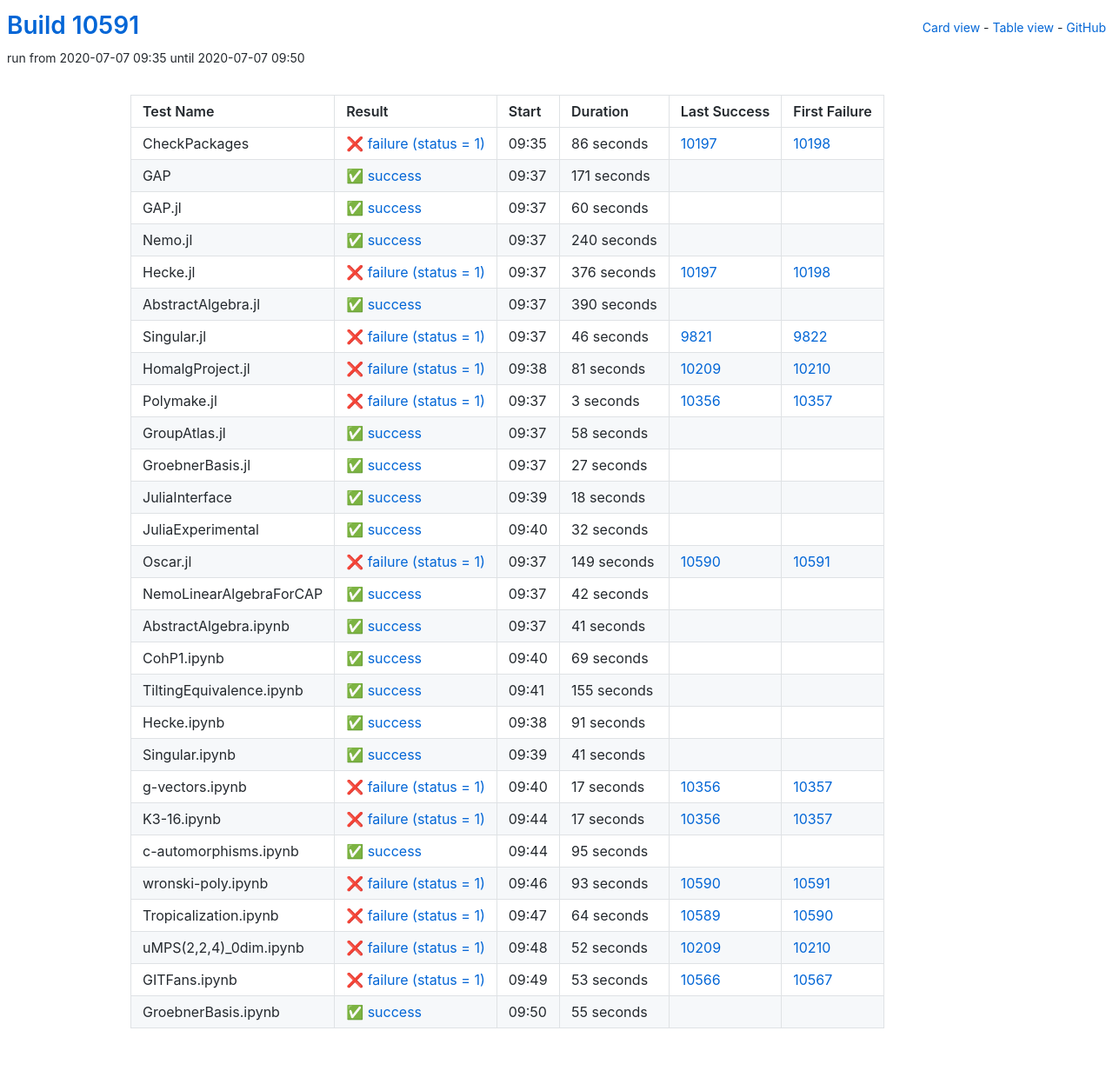
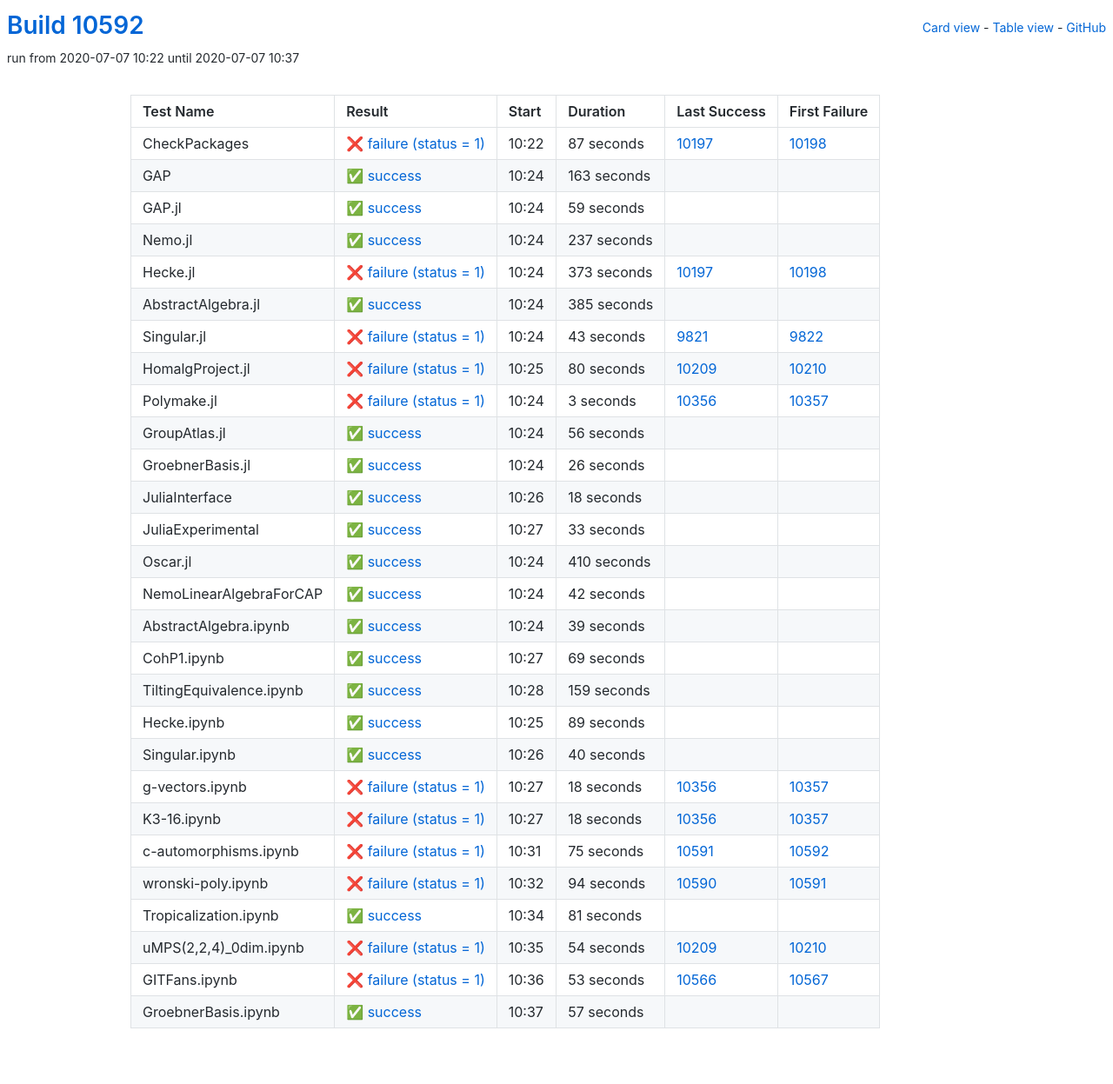
Before and after one commit to oscar-system/oscar-ci-status, a Jekyll site: the page built from table.html, in a window 1280 px wide. Shown: the whole page at 87% size. Built offline with Jekyll 4.4.1, drawn with Linux system fonts in a browser that asks for light colours.

Commit message:
Build #10592

```diff
--- a/_data/ci.yml
+++ b/_data/ci.yml
@@ -1,6 +1,6 @@
 ---
-build: 10591
-build_url: https://oscarci.mathematik.uni-kl.de/job/oscar/10591/
+build: 10592
+build_url: https://oscarci.mathematik.uni-kl.de/job/oscar/10592/
 job: oscar
 organization: oscar-system
 repo: oscar-ci-status
@@ -8,104 +8,104 @@
 tests:
 - name: CheckPackages
   id: checkpackages
-  log: https://oscarci.mathematik.uni-kl.de/job/oscar/10591/artifact/logs/build-10591/CheckPackages.log
-  start: 2020-07-07 09:35
+  log: https://oscarci.mathematik.uni-kl.de/job/oscar/10592/artifact/logs/build-10592/CheckPackages.log
+  start: 2020-07-07 10:22
   success: false
   exitcode: 1
   status: failure
-  duration: 86
+  duration: 87
   last_success: 10197
   last_success_url: https://oscarci.mathematik.uni-kl.de/job/oscar/10197/
   first_failure: 10198
   first_failure_url: https://oscarci.mathematik.uni-kl.de/job/oscar/10198/
 - name: GAP
   id: gap
-  log: https://oscarci.mathematik.uni-kl.de/job/oscar/10591/artifact/logs/build-10591/GAP.log
-  start: 2020-07-07 09:37
+  log: https://oscarci.mathematik.uni-kl.de/job/oscar/10592/artifact/logs/build-10592/GAP.log
+  start: 2020-07-07 10:24
   success: true
   exitcode: 0
   status: success
-  duration: 171
+  duration: 163
   last_success: false
   last_success_url:
   first_failure: false
   first_failure_url:
 - name: GAP.jl
   id: gap-jl
-  log: https://oscarci.mathematik.uni-kl.de/job/oscar/10591/artifact/logs/build-10591/GAP.jl.log
-  start: 2020-07-07 09:37
+  log: https://oscarci.mathematik.uni-kl.de/job/oscar/10592/artifact/logs/build-10592/GAP.jl.log
+  start: 2020-07-07 10:24
   success: true
   exitcode: 0
   status: success
-  duration: 60
+  duration: 59
   last_success: false
   last_success_url:
   first_failure: false
   first_failure_url:
 - name: Nemo.jl
   id: nemo-jl
-  log: https://oscarci.mathematik.uni-kl.de/job/oscar/10591/artifact/logs/build-10591/Nemo.jl.log
-  start: 2020-07-07 09:37
+  log: https://oscarci.mathematik.uni-kl.de/job/oscar/10592/artifact/logs/build-10592/Nemo.jl.log
+  start: 2020-07-07 10:24
   success: true
   exitcode: 0
   status: success
-  duration: 240
+  duration: 237
   last_success: false
   last_success_url:
   first_failure: false
   first_failure_url:
 - name: Hecke.jl
   id: hecke-jl
-  log: https://oscarci.mathematik.uni-kl.de/job/oscar/10591/artifact/logs/build-10591/Hecke.jl.log
-  start: 2020-07-07 09:37
+  log: https://oscarci.mathematik.uni-kl.de/job/oscar/10592/artifact/logs/build-10592/Hecke.jl.log
+  start: 2020-07-07 10:24
   success: false
   exitcode: 1
   status: failure
-  duration: 376
+  duration: 373
   last_success: 10197
   last_success_url: https://oscarci.mathematik.uni-kl.de/job/oscar/10197/
   first_failure: 10198
   first_failure_url: https://oscarci.mathematik.uni-kl.de/job/oscar/10198/
 - name: AbstractAlgebra.jl
   id: abstractalgebra-jl
-  log: https://oscarci.mathematik.uni-kl.de/job/oscar/10591/artifact/logs/build-10591/AbstractAlgebra.jl.log
-  start: 2020-07-07 09:37
+  log: https://oscarci.mathematik.uni-kl.de/job/oscar/10592/artifact/logs/build-10592/AbstractAlgebra.jl.log
+  start: 2020-07-07 10:24
   success: true
   exitcode: 0
   status: success
-  duration: 390
+  duration: 385
   last_success: false
   last_success_url:
   first_failure: false
   first_failure_url:
 - name: Singular.jl
   id: singular-jl
-  log: https://oscarci.mathematik.uni-kl.de/job/oscar/10591/artifact/logs/build-10591/Singular.jl.log
-  start: 2020-07-07 09:37
+  log: https://oscarci.mathematik.uni-kl.de/job/oscar/10592/artifact/logs/build-10592/Singular.jl.log
+  start: 2020-07-07 10:24
   success: false
   exitcode: 1
   status: failure
-  duration: 46
+  duration: 43
   last_success: 9821
   last_success_url: https://oscarci.mathematik.uni-kl.de/job/oscar/9821/
   first_failure: 9822
   first_failure_url: https://oscarci.mathematik.uni-kl.de/job/oscar/9822/
 - name: HomalgProject.jl
   id: homalgproject-jl
-  log: https://oscarci.mathematik.uni-kl.de/job/oscar/10591/artifact/logs/build-10591/HomalgProject.jl.log
-  start: 2020-07-07 09:38
+  log: https://oscarci.mathematik.uni-kl.de/job/oscar/10592/artifact/logs/build-10592/HomalgProject.jl.log
+  start: 2020-07-07 10:25
   success: false
   exitcode: 1
   status: failure
-  duration: 81
+  duration: 80
   last_success: 10209
   last_success_url: https://oscarci.mathematik.uni-kl.de/job/oscar/10209/
   first_failure: 10210
   first_failure_url: https://oscarci.mathematik.uni-kl.de/job/oscar/10210/
 - name: Polymake.jl
   id: polymake-jl
-  log: https://oscarci.mathematik.uni-kl.de/job/oscar/10591/artifact/logs/build-10591/Polymake.jl.log
-  start: 2020-07-07 09:37
+  log: https://oscarci.mathematik.uni-kl.de/job/oscar/10592/artifact/logs/build-10592/Polymake.jl.log
+  start: 2020-07-07 10:24
   success: false
   exitcode: 1
   status: failure
@@ -116,32 +116,32 @@
   first_failure_url: https://oscarci.mathematik.uni-kl.de/job/oscar/10357/
 - name: GroupAtlas.jl
   id: groupatlas-jl
-  log: https://oscarci.mathematik.uni-kl.de/job/oscar/10591/artifact/logs/build-10591/GroupAtlas.jl.log
-  start: 2020-07-07 09:37
+  log: https://oscarci.mathematik.uni-kl.de/job/oscar/10592/artifact/logs/build-10592/GroupAtlas.jl.log
+  start: 2020-07-07 10:24
   success: true
   exitcode: 0
   status: success
-  duration: 58
+  duration: 56
   last_success: false
   last_success_url:
   first_failure: false
   first_failure_url:
 - name: GroebnerBasis.jl
   id: groebnerbasis-jl
-  log: https://oscarci.mathematik.uni-kl.de/job/oscar/10591/artifact/logs/build-10591/GroebnerBasis.jl.log
-  start: 2020-07-07 09:37
+  log: https://oscarci.mathematik.uni-kl.de/job/oscar/10592/artifact/logs/build-10592/GroebnerBasis.jl.log
+  start: 2020-07-07 10:24
   success: true
   exitcode: 0
   status: success
-  duration: 27
+  duration: 26
   last_success: false
   last_success_url:
   first_failure: false
   first_failure_url:
 - name: JuliaInterface
   id: juliainterface
-  log: https://oscarci.mathematik.uni-kl.de/job/oscar/10591/artifact/logs/build-10591/JuliaInterface.log
-  start: 2020-07-07 09:39
+  log: https://oscarci.mathematik.uni-kl.de/job/oscar/10592/artifact/logs/build-10592/JuliaInterface.log
+  start: 2020-07-07 10:26
   success: true
   exitcode: 0
   status: success
@@ -152,32 +152,32 @@
   first_failure_url:
 - name: JuliaExperimental
   id: juliaexperimental
-  log: https://oscarci.mathematik.uni-kl.de/job/oscar/10591/artifact/logs/build-10591/JuliaExperimental.log
-  start: 2020-07-07 09:40
+  log: https://oscarci.mathematik.uni-kl.de/job/oscar/10592/artifact/logs/build-10592/JuliaExperimental.log
+  start: 2020-07-07 10:27
   success: true
   exitcode: 0
   status: success
-  duration: 32
+  duration: 33
   last_success: false
   last_success_url:
   first_failure: false
   first_failure_url:
 - name: Oscar.jl
   id: oscar-jl
-  log: https://oscarci.mathematik.uni-kl.de/job/oscar/10591/artifact/logs/build-10591/Oscar.jl.log
-  start: 2020-07-07 09:37
-  success: false
-  exitcode: 1
-  status: failure
-  duration: 149
-  last_success: 10590
-  last_success_url: https://oscarci.mathematik.uni-kl.de/job/oscar/10590/
-  first_failure: 10591
-  first_failure_url: https://oscarci.mathematik.uni-kl.de/job/oscar/10591/
+  log: https://oscarci.mathematik.uni-kl.de/job/oscar/10592/artifact/logs/build-10592/Oscar.jl.log
+  start: 2020-07-07 10:24
+  success: true
+  exitcode: 0
+  status: success
+  duration: 410
+  last_success: false
+  last_success_url:
+  first_failure: false
+  first_failure_url:
 - name: NemoLinearAlgebraForCAP
   id: nemolinearalgebraforcap
-  log: https://oscarci.mathematik.uni-kl.de/job/oscar/10591/artifact/logs/build-10591/NemoLinearAlgebraForCAP.log
-  start: 2020-07-07 09:37
+  log: https://oscarci.mathematik.uni-kl.de/job/oscar/10592/artifact/logs/build-10592/NemoLinearAlgebraForCAP.log
+  start: 2020-07-07 10:24
   success: true
   exitcode: 0
   status: success
@@ -188,20 +188,20 @@
   first_failure_url:
 - name: AbstractAlgebra.ipynb
   id: abstractalgebra-ipynb
-  log: https://oscarci.mathematik.uni-kl.de/job/oscar/10591/artifact/logs/build-10591/AbstractAlgebra.ipynb.log
-  start: 2020-07-07 09:37
+  log: https://oscarci.mathematik.uni-kl.de/job/oscar/10592/artifact/logs/build-10592/AbstractAlgebra.ipynb.log
+  start: 2020-07-07 10:24
   success: true
   exitcode: 0
   status: success
-  duration: 41
+  duration: 39
   last_success: false
   last_success_url:
   first_failure: false
   first_failure_url:
 - name: CohP1.ipynb
   id: cohp1-ipynb
-  log: https://oscarci.mathematik.uni-kl.de/job/oscar/10591/artifact/logs/build-10591/CohP1.ipynb.log
-  start: 2020-07-07 09:40
+  log: https://oscarci.mathematik.uni-kl.de/job/oscar/10592/artifact/logs/build-10592/CohP1.ipynb.log
+  start: 2020-07-07 10:27
   success: true
   exitcode: 0
   status: success
@@ -212,116 +212,116 @@
   first_failure_url:
 - name: TiltingEquivalence.ipynb
   id: tiltingequivalence-ipynb
-  log: https://oscarci.mathematik.uni-kl.de/job/oscar/10591/artifact/logs/build-10591/TiltingEquivalence.ipynb.log
-  start: 2020-07-07 09:41
+  log: https://oscarci.mathematik.uni-kl.de/job/oscar/10592/artifact/logs/build-10592/TiltingEquivalence.ipynb.log
+  start: 2020-07-07 10:28
   success: true
   exitcode: 0
   status: success
-  duration: 155
+  duration: 159
   last_success: false
   last_success_url:
   first_failure: false
   first_failure_url:
 - name: Hecke.ipynb
   id: hecke-ipynb
-  log: https://oscarci.mathematik.uni-kl.de/job/oscar/10591/artifact/logs/build-10591/Hecke.ipynb.log
-  start: 2020-07-07 09:38
+  log: https://oscarci.mathematik.uni-kl.de/job/oscar/10592/artifact/logs/build-10592/Hecke.ipynb.log
+  start: 2020-07-07 10:25
   success: true
   exitcode: 0
   status: success
-  duration: 91
+  duration: 89
   last_success: false
   last_success_url:
   first_failure: false
   first_failure_url:
 - name: Singular.ipynb
   id: singular-ipynb
-  log: https://oscarci.mathematik.uni-kl.de/job/oscar/10591/artifact/logs/build-10591/Singular.ipynb.log
-  start: 2020-07-07 09:39
+  log: https://oscarci.mathematik.uni-kl.de/job/oscar/10592/artifact/logs/build-10592/Singular.ipynb.log
+  start: 2020-07-07 10:26
   success: true
   exitcode: 0
   status: success
-  duration: 41
+  duration: 40
   last_success: false
   last_success_url:
   first_failure: false
   first_failure_url:
 - name: g-vectors.ipynb
   id: g-vectors-ipynb
-  log: https://oscarci.mathematik.uni-kl.de/job/oscar/10591/artifact/logs/build-10591/g-vectors.ipynb.log
-  start: 2020-07-07 09:40
+  log: https://oscarci.mathematik.uni-kl.de/job/oscar/10592/artifact/logs/build-10592/g-vectors.ipynb.log
+  start: 2020-07-07 10:27
   success: false
   exitcode: 1
   status: failure
-  duration: 17
+  duration: 18
   last_success: 10356
   last_success_url: https://oscarci.mathematik.uni-kl.de/job/oscar/10356/
   first_failure: 10357
   first_failure_url: https://oscarci.mathematik.uni-kl.de/job/oscar/10357/
 - name: K3-16.ipynb
   id: k3-16-ipynb
-  log: https://oscarci.mathematik.uni-kl.de/job/oscar/10591/artifact/logs/build-10591/K3-16.ipynb.log
-  start: 2020-07-07 09:44
+  log: https://oscarci.mathematik.uni-kl.de/job/oscar/10592/artifact/logs/build-10592/K3-16.ipynb.log
+  start: 2020-07-07 10:27
   success: false
   exitcode: 1
   status: failure
-  duration: 17
+  duration: 18
   last_success: 10356
   last_success_url: https://oscarci.mathematik.uni-kl.de/job/oscar/10356/
   first_failure: 10357
   first_failure_url: https://oscarci.mathematik.uni-kl.de/job/oscar/10357/
 - name: c-automorphisms.ipynb
   id: c-automorphisms-ipynb
-  log: https://oscarci.mathematik.uni-kl.de/job/oscar/10591/artifact/logs/build-10591/c-automorphisms.ipynb.log
-  start: 2020-07-07 09:44
-  success: true
-  exitcode: 0
-  status: success
-  duration: 95
-  last_success: false
-  last_success_url:
-  first_failure: false
-  first_failure_url:
-- name: wronski-poly.ipynb
-  id: wronski-poly-ipynb
-  log: https://oscarci.mathematik.uni-kl.de/job/oscar/10591/artifact/logs/build-10591/wronski-poly.ipynb.log
-  start: 2020-07-07 09:46
+  log: https://oscarci.mathematik.uni-kl.de/job/oscar/10592/artifact/logs/build-10592/c-automorphisms.ipynb.log
+  start: 2020-07-07 10:31
   success: false
   exitcode: 1
   status: failure
-  duration: 93
+  duration: 75
+  last_success: 10591
+  last_success_url: https://oscarci.mathematik.uni-kl.de/job/oscar/10591/
+  first_failure: 10592
+  first_failure_url: https://oscarci.mathematik.uni-kl.de/job/oscar/10592/
+- name: wronski-poly.ipynb
+  id: wronski-poly-ipynb
+  log: https://oscarci.mathematik.uni-kl.de/job/oscar/10592/artifact/logs/build-10592/wronski-poly.ipynb.log
+  start: 2020-07-07 10:32
+  success: false
+  exitcode: 1
+  status: failure
+  duration: 94
   last_success: 10590
   last_success_url: https://oscarci.mathematik.uni-kl.de/job/oscar/10590/
   first_failure: 10591
   first_failure_url: https://oscarci.mathematik.uni-kl.de/job/oscar/10591/
 - name: Tropicalization.ipynb
   id: tropicalization-ipynb
-  log: https://oscarci.mathematik.uni-kl.de/job/oscar/10591/artifact/logs/build-10591/Tropicalization.ipynb.log
-  start: 2020-07-07 09:47
+  log: https://oscarci.mathematik.uni-kl.de/job/oscar/10592/artifact/logs/build-10592/Tropicalization.ipynb.log
+  start: 2020-07-07 10:34
+  success: true
+  exitcode: 0
+  status: success
+  duration: 81
+  last_success: false
+  last_success_url:
+  first_failure: false
+  first_failure_url:
+- name: uMPS(2,2,4)_0dim.ipynb
+  id: umps-2-2-4-0dim-ipynb
+  log: https://oscarci.mathematik.uni-kl.de/job/oscar/10592/artifact/logs/build-10592/uMPS-2-2-4-_0dim.ipynb.log
+  start: 2020-07-07 10:35
   success: false
   exitcode: 1
   status: failure
-  duration: 64
-  last_success: 10589
-  last_success_url: https://oscarci.mathematik.uni-kl.de/job/oscar/10589/
-  first_failure: 10590
-  first_failure_url: https://oscarci.mathematik.uni-kl.de/job/oscar/10590/
-- name: uMPS(2,2,4)_0dim.ipynb
-  id: umps-2-2-4-0dim-ipynb
-  log: https://oscarci.mathematik.uni-kl.de/job/oscar/10591/artifact/logs/build-10591/uMPS-2-2-4-_0dim.ipynb.log
-  start: 2020-07-07 09:48
-  success: false
-  exitcode: 1
-  status: failure
-  duration: 52
+  duration: 54
   last_success: 10209
   last_success_url: https://oscarci.mathematik.uni-kl.de/job/oscar/10209/
   first_failure: 10210
   first_failure_url: https://oscarci.mathematik.uni-kl.de/job/oscar/10210/
 - name: GITFans.ipynb
   id: gitfans-ipynb
-  log: https://oscarci.mathematik.uni-kl.de/job/oscar/10591/artifact/logs/build-10591/GITFans.ipynb.log
-  start: 2020-07-07 09:49
+  log: https://oscarci.mathematik.uni-kl.de/job/oscar/10592/artifact/logs/build-10592/GITFans.ipynb.log
+  start: 2020-07-07 10:36
   success: false
   exitcode: 1
   status: failure
@@ -332,12 +332,12 @@
   first_failure_url: https://oscarci.mathematik.uni-kl.de/job/oscar/10567/
 - name: GroebnerBasis.ipynb
   id: groebnerbasis-ipynb
-  log: https://oscarci.mathematik.uni-kl.de/job/oscar/10591/artifact/logs/build-10591/GroebnerBasis.ipynb.log
-  start: 2020-07-07 09:50
+  log: https://oscarci.mathematik.uni-kl.de/job/oscar/10592/artifact/logs/build-10592/GroebnerBasis.ipynb.log
+  start: 2020-07-07 10:37
   success: true
   exitcode: 0
   status: success
-  duration: 55
+  duration: 57
   last_success: false
   last_success_url:
   first_failure: false
```
Also changed, not shown: README.md.
